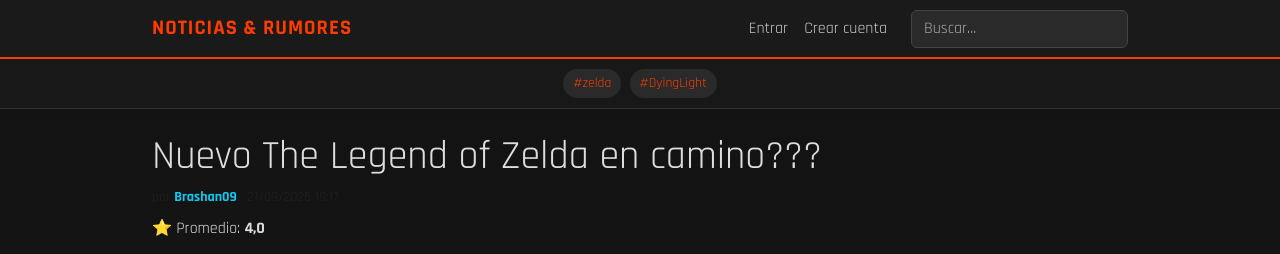
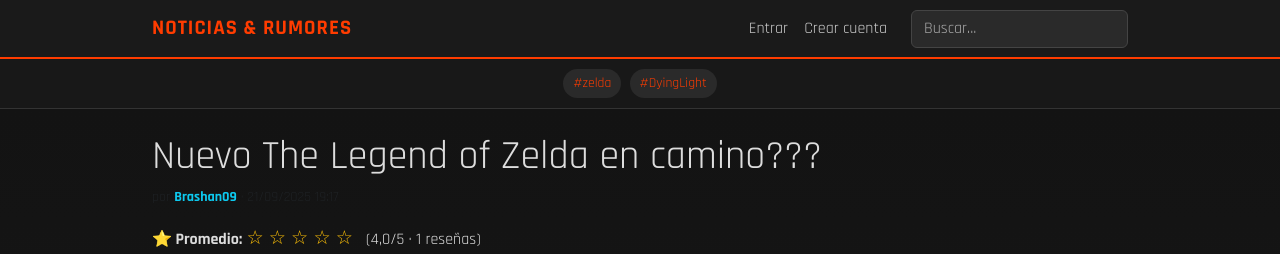
Before and after one commit to Litdemonick/blog, a Django app: a page that uses blog/templates/post_detail.html in a window 1280 px wide. Shown: the top 254 px of the page. Run offline with Django 4.2, Linux system fonts and the light colour scheme; data comes from the database, SQL or seed files in the repository; parts of the project's set-up code (start-up, migrations or seed data) failed here and were passed over; some libraries are stand-ins or nearby versions.

Commit message:
Se arreglaron algunos errores.

```diff
--- a/blog/models.py
+++ b/blog/models.py
@@ -92,6 +92,11 @@ class Post(models.Model):
         agg = self.reviews.aggregate(avg=models.Avg('rating'))
         return round(agg['avg'] or 0, 2)
 
+    @property
+    def total_reviews(self):
+        return self.reviews.count()
+
+
 
 # ----------------------------
 # Comentarios (moderados por autor del post)
--- a/blog/templates/post_detail.html
+++ b/blog/templates/post_detail.html
@@ -12,10 +12,28 @@
     · {{ object.created|date:"d/m/Y H:i" }}
   </small>
 
-  <!-- Promedio -->
-  <div class="my-2">
-    ⭐ Promedio: <strong>{{ object.average_rating }}</strong>
-  </div>
+<!-- Promedio -->
+<div class="my-3">
+  <strong>⭐ Promedio:</strong>
+  {% if object.average_rating %}
+    <span class="text-warning" style="font-size:1.2rem;">
+      {% for i in "12345" %}
+        {% if forloop.counter <= object.average_rating|floatformat:0 %}
+          ⭐
+        {% else %}
+          ☆
+        {% endif %}
+      {% endfor %}
+    </span>
+    <span class="ms-2">
+      ({{ object.average_rating|floatformat:1 }}/5 · {{ object.total_reviews }} reseñas)
+    </span>
+  {% else %}
+    <span class="text-muted">Sin calificaciones aún</span>
+  {% endif %}
+</div>
+
+
 
   <!-- Imagen de portada -->
   {% if object.cover %}
--- a/blog/views.py
+++ b/blog/views.py
@@ -12,6 +12,7 @@ from .forms import SignUpForm, PostForm, CommentForm, ReviewForm, ProfileForm
 from .models import Post, Comment, Review
 from taggit.models import Tag
 from django.shortcuts import get_object_or_404
+from django.contrib.auth.decorators import login_required
 from django.contrib.auth.models import User
 
 
--- a/myblog/settings.py
+++ b/myblog/settings.py
@@ -7,6 +7,9 @@ BASE_DIR = Path(__file__).resolve().parent.parent
 # --- Seguridad / Debug ---
 SECRET_KEY = 'dev-secret-key-cambia-esto-en-produccion'
 DEBUG = True
+# Redirigir a tu ruta personalizada de login
+LOGIN_URL = '/login/'
+
 
 # --- Seguridad / Hosts permitidos ---
 ALLOWED_HOSTS = [
```
